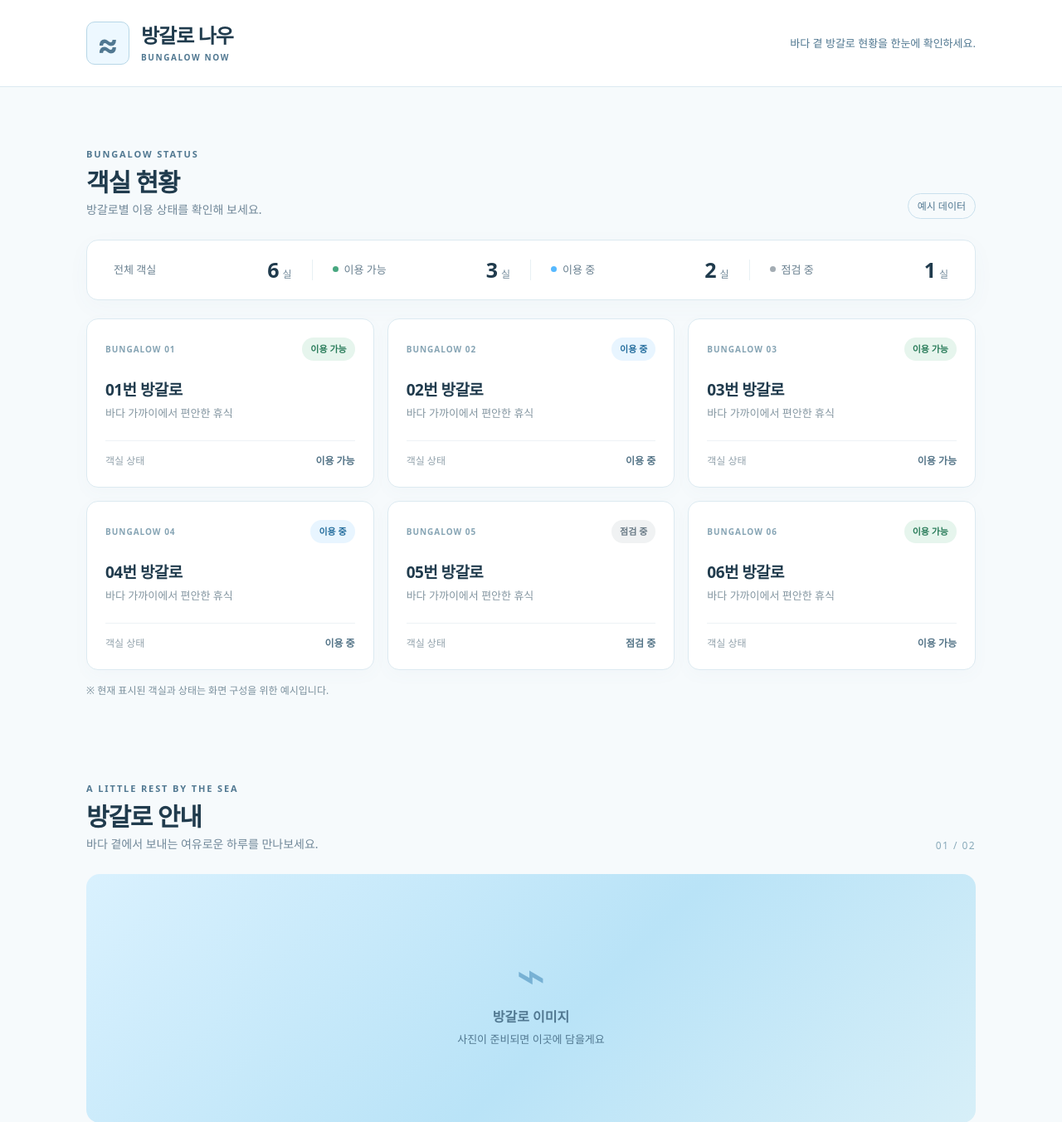
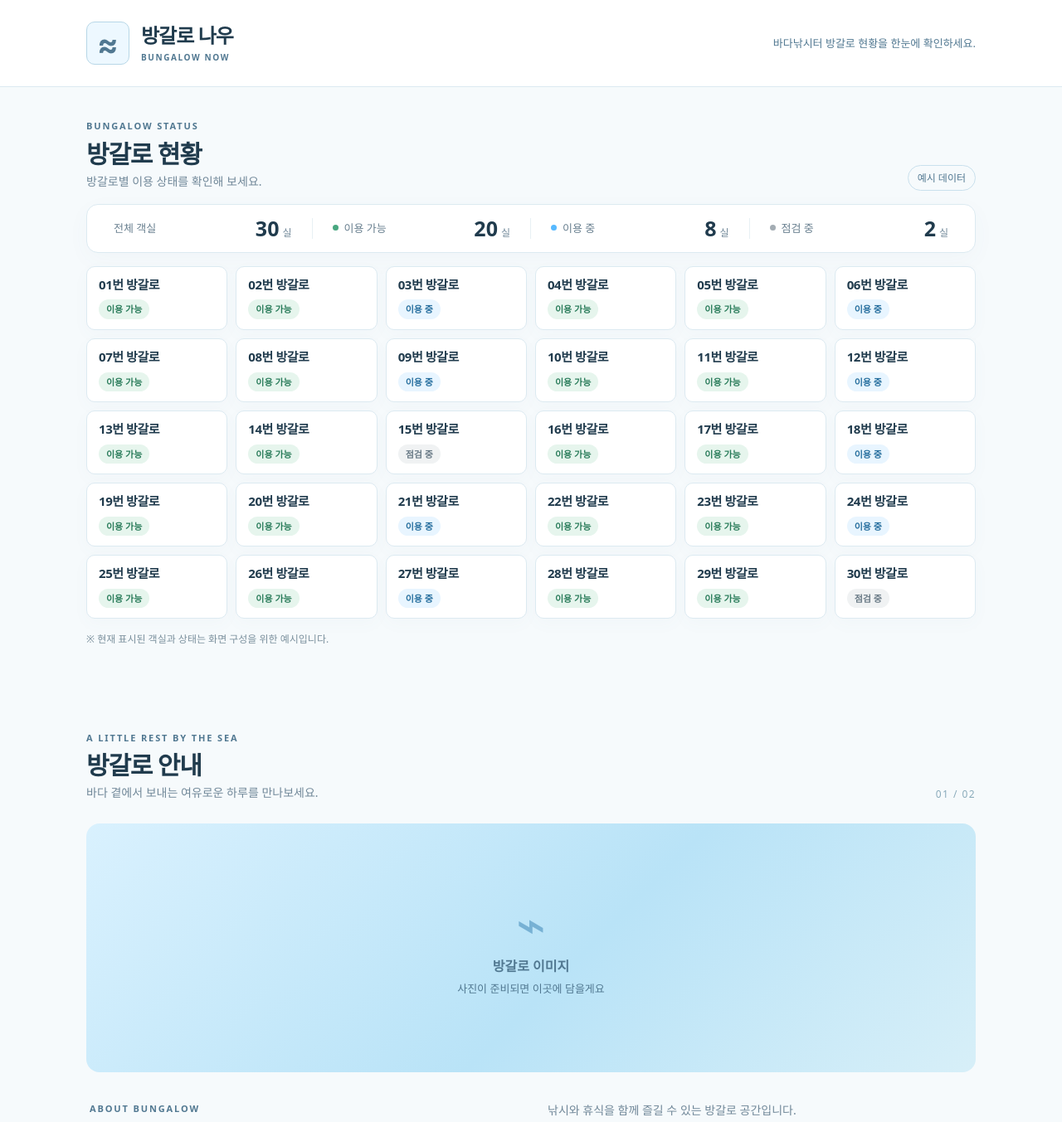
Before and after one commit to hancheol44/bgapp, a Spring Boot app: page / in a window 1280 px wide. Shown: the top 1353 px of the page at 83% size. Run offline with Spring Boot 4, Linux system fonts and the light colour scheme; some of the project's set-up classes (security, data sources, template engines, error pages and the like) are left out, and stand-ins take their place.

Commit message:
메인화면, css 수정

```diff
--- a/src/main/java/com/bungalow/app/view/controller/viewMainController.java
+++ b/src/main/java/com/bungalow/app/view/controller/viewMainController.java
@@ -2,6 +2,7 @@ package com.bungalow.app.view.controller;
 
 import java.util.List;
 import java.util.Map;
+import java.util.stream.IntStream;
 import org.springframework.stereotype.Controller;
 import org.springframework.ui.Model;
 import org.springframework.web.bind.annotation.GetMapping;
@@ -16,14 +17,19 @@ public class viewMainController {
     @GetMapping("")
     public String viewMain(Model model) {
         // 화면 확인용 예시 데이터이며 추후 실제 객실 정보로 교체합니다.
-        List<Map<String, String>> rooms = List.of(
-            Map.of("number", "01", "status", "이용 가능", "statusClass", "available"),
-            Map.of("number", "02", "status", "이용 중", "statusClass", "occupied"),
-            Map.of("number", "03", "status", "이용 가능", "statusClass", "available"),
-            Map.of("number", "04", "status", "이용 중", "statusClass", "occupied"),
-            Map.of("number", "05", "status", "점검 중", "statusClass", "maintenance"),
-            Map.of("number", "06", "status", "이용 가능", "statusClass", "available")
-        );
+        List<Map<String, String>> rooms = IntStream.rangeClosed(1, 30)
+            .mapToObj(number -> {
+                String statusClass = number % 15 == 0 ? "maintenance"
+                    : number % 3 == 0 ? "occupied" : "available";
+                String status = switch (statusClass) {
+                    case "maintenance" -> "점검 중";
+                    case "occupied" -> "이용 중";
+                    default -> "이용 가능";
+                };
+                return Map.of("number", String.format("%02d", number),
+                    "status", status, "statusClass", statusClass);
+            })
+            .toList();
         model.addAttribute("rooms", rooms);
         model.addAttribute("totalCount", rooms.size());
         model.addAttribute("availableCount", rooms.stream().filter(room -> "available".equals(room.get("statusClass"))).count());
--- /dev/null
+++ b/src/main/resources/static/css/room-grid.css
@@ -0,0 +1,36 @@
+/* 객실 30개를 빠르게 훑어볼 수 있는 간결한 현황판 */
+.status-section { padding-top: 38px; }
+.status-section .section-heading { margin-bottom: 16px; }
+.summary { padding: 16px 8px; }
+.room-grid {
+    grid-template-columns: repeat(6, minmax(0, 1fr));
+    gap: 10px;
+    margin-top: 16px;
+}
+.room-card {
+    display: flex;
+    flex-direction: column;
+    align-items: flex-start;
+    justify-content: center;
+    gap: 8px;
+    min-height: 76px;
+    padding: 12px 14px;
+    border-radius: 10px;
+}
+.room-card h3 {
+    margin: 0;
+    font-size: 15px;
+    line-height: 1.3;
+}
+.room-card .badge { padding: 3px 9px; }
+@media (max-width: 900px) {
+    .room-grid { grid-template-columns: repeat(4, minmax(0, 1fr)); }
+}
+@media (max-width: 600px) {
+    .room-grid { grid-template-columns: repeat(3, minmax(0, 1fr)); gap: 8px; }
+    .room-card { padding: 10px; }
+    .room-card h3 { font-size: 14px; }
+}
+@media (max-width: 380px) {
+    .room-grid { grid-template-columns: repeat(2, minmax(0, 1fr)); }
+}
--- a/src/main/resources/templates/bungalow/app/contents/main.html
+++ b/src/main/resources/templates/bungalow/app/contents/main.html
@@ -6,6 +6,7 @@
     <title>방갈로 현황 | 방갈로 나우</title>
     <link rel="stylesheet" th:href="@{/css/bungalow-status.css}" href="/css/bungalow-status.css">
     <link rel="stylesheet" th:href="@{/css/header-example.css}" href="/css/header-example.css">
+    <link rel="stylesheet" th:href="@{/css/room-grid.css}" href="/css/room-grid.css">
 </head>
 <body>
 <header class="site-header">
@@ -14,30 +15,25 @@
             <span class="site-brand-icon" aria-hidden="true">≈</span>
             <span class="site-brand-text"><strong>방갈로 나우</strong><small>BUNGALOW NOW</small></span>
         </a>
-        <p class="site-header-description">바다 곁 방갈로 현황을 한눈에 확인하세요.</p>
+        <p class="site-header-description">바다낚시터 방갈로 현황을 한눈에 확인하세요.</p>
     </div>
 </header>
 <main>
     <section class="section status-section" aria-labelledby="status-title">
         <div class="section-heading">
-            <div><p class="section-label">BUNGALOW STATUS</p><h2 id="status-title">객실 현황</h2><p class="section-description">방갈로별 이용 상태를 확인해 보세요.</p></div>
+            <div><p class="section-label">BUNGALOW STATUS</p><h2 id="status-title">방갈로 현황</h2><p class="section-description">방갈로별 이용 상태를 확인해 보세요.</p></div>
             <span class="demo-label">예시 데이터</span>
         </div>
         <div class="summary" aria-label="객실 현황 요약, 예시 데이터">
-            <div><span>전체 객실</span><strong><b th:text="${totalCount}">6</b><small>실</small></strong></div>
-            <div><span><i class="dot available"></i>이용 가능</span><strong><b th:text="${availableCount}">3</b><small>실</small></strong></div>
-            <div><span><i class="dot occupied"></i>이용 중</span><strong><b th:text="${occupiedCount}">2</b><small>실</small></strong></div>
-            <div><span><i class="dot maintenance"></i>점검 중</span><strong><b th:text="${maintenanceCount}">1</b><small>실</small></strong></div>
+            <div><span>전체 객실</span><strong><b th:text="${totalCount}">30</b><small>실</small></strong></div>
+            <div><span><i class="dot available"></i>이용 가능</span><strong><b th:text="${availableCount}">20</b><small>실</small></strong></div>
+            <div><span><i class="dot occupied"></i>이용 중</span><strong><b th:text="${occupiedCount}">8</b><small>실</small></strong></div>
+            <div><span><i class="dot maintenance"></i>점검 중</span><strong><b th:text="${maintenanceCount}">2</b><small>실</small></strong></div>
         </div>
         <div class="room-grid">
             <article class="room-card" th:each="room : ${rooms}">
-                <div class="room-top">
-                    <span class="room-number" th:text="|BUNGALOW ${room.number}|">BUNGALOW 01</span>
-                    <span class="badge badge-available" th:class="|badge badge-${room.statusClass}|" th:text="${room.status}">이용 가능</span>
-                </div>
                 <h3 th:text="|${room.number}번 방갈로|">01번 방갈로</h3>
-                <p>바다 가까이에서 편안한 휴식</p>
-                <div class="room-bottom"><span>객실 상태</span><strong th:text="${room.status}">이용 가능</strong></div>
+                <span class="badge badge-available" th:class="|badge badge-${room.statusClass}|" th:text="${room.status}">이용 가능</span>
             </article>
         </div>
         <p class="data-note">※ 현재 표시된 객실과 상태는 화면 구성을 위한 예시입니다.</p>
@@ -45,7 +41,7 @@
     <section class="section guide-section" aria-labelledby="guide-title">
         <div class="section-heading"><div><p class="section-label">A LITTLE REST BY THE SEA</p><h2 id="guide-title">방갈로 안내</h2><p class="section-description">바다 곁에서 보내는 여유로운 하루를 만나보세요.</p></div><span class="section-index">01 / 02</span></div>
         <div class="image-placeholder" role="img" aria-label="방갈로 사진이 들어갈 임시 이미지 영역"><div class="placeholder-icon" aria-hidden="true">⌁</div><strong>방갈로 이미지</strong><span>사진이 준비되면 이곳에 담을게요</span></div>
-        <div class="guide-info"><div><p class="section-label">ABOUT BUNGALOW</p><h3>바다를 가까이,<br>쉼은 더 편안하게.</h3></div><div class="guide-copy"><p>낚시와 휴식을 함께 즐길 수 있는 방갈로 공간입니다.</p><p>이용 시간과 시설 정보는 운영 안내가 준비되면 이곳에서 확인할 수 있습니다.</p><div class="guide-detail"><span>이용 시간</span><strong>안내 준비 중</strong></div><div class="guide-detail"><span>시설 정보</span><strong>안내 준비 중</strong></div></div></div>
+        <div class="guide-info"><div><p class="section-label">ABOUT BUNGALOW</p><h3>바다낚시터 방갈로 현황<br>쉽고 빠르게 확인하세요</h3></div><div class="guide-copy"><p>낚시와 휴식을 함께 즐길 수 있는 방갈로 공간입니다.</p><p>이용 시간과 시설 정보는 운영 안내가 준비되면 이곳에서 확인할 수 있습니다.</p><div class="guide-detail"><span>이용 시간</span><strong>안내 준비 중</strong></div><div class="guide-detail"><span>시설 정보</span><strong>안내 준비 중</strong></div></div></div>
     </section>
 </main>
 <footer><div><strong>BUNGALOW NOW</strong><span>방갈로 나우 · 바다와 함께 머무는 시간</span></div><p>방갈로 현황 및 운영 관리</p></footer>
```
